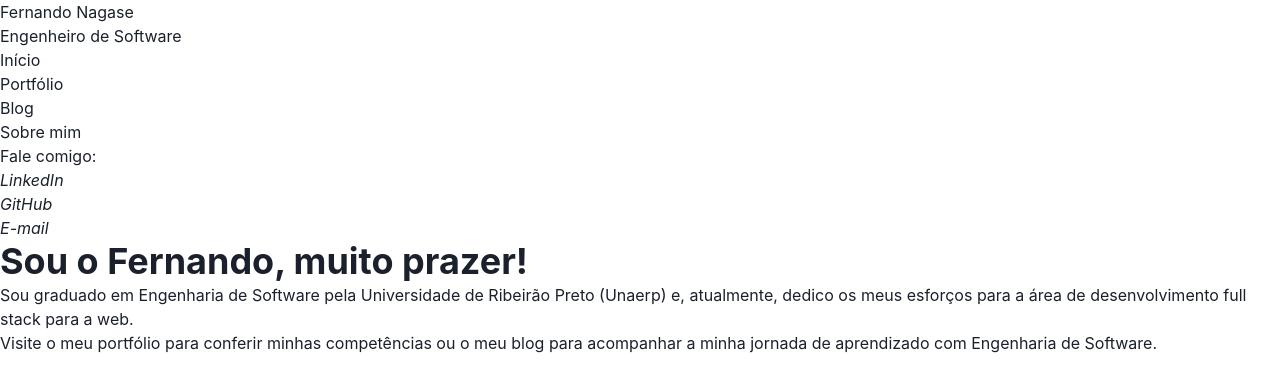
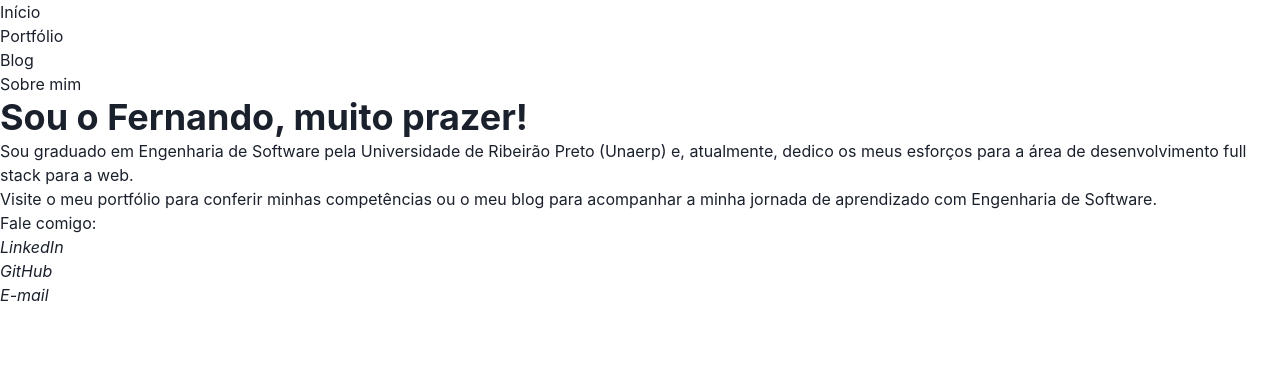
Before and after one commit to fernandonagase/ngsfer.com, a Next.js app: page / in a window 1280 px wide. Shown: the top 392 px of the page. Built offline with nearby package versions, Linux system fonts and the light colour scheme.

Commit message:
change site structure

```diff
--- a/components/ContactMe/index.tsx
+++ b/components/ContactMe/index.tsx
@@ -1,9 +1,11 @@
-import { List, ListItem } from '@chakra-ui/react'
+import { List, ListItem, Text } from '@chakra-ui/react'
 
 import ContactItem from './ContactItem'
 
 export default function ContactMe() {
     return (
+        <div>
+            <Text>Fale comigo:</Text>
             <address>
                 <List>
                     <ListItem>
@@ -23,5 +25,6 @@ export default function ContactMe() {
                     </ListItem>
                 </List>
             </address>
+        </div>
     )
 }
--- /dev/null
+++ b/components/Footer/index.tsx
@@ -0,0 +1,9 @@
+import ContactMe from '../ContactMe'
+
+export default function Footer() {
+    return (
+        <footer>
+            <ContactMe />
+        </footer>
+    )
+}
--- a/components/Header/index.tsx
+++ b/components/Header/index.tsx
@@ -1,18 +1,9 @@
-import { Text } from '@chakra-ui/react'
-
-import Logo from '@/components/Logo'
 import SiteNavigation from '@/components/SiteNavigation'
-import ContactMe from '@/components/ContactMe'
 
 export default function Header() {
     return (
         <header>
-            <Logo />
             <SiteNavigation />
-            <div>
-                <Text>Fale comigo:</Text>
-                <ContactMe />
-            </div>
         </header>
     )
 }
--- a/layout/MainLayout/index.tsx
+++ b/layout/MainLayout/index.tsx
@@ -1,6 +1,7 @@
 import { ReactNode } from 'react'
 
 import Header from '@/components/Header'
+import Footer from '@/components/Footer'
 
 type MainLayoutProps = {
     children: ReactNode
@@ -11,6 +12,7 @@ export default function MainLayout({ children }: MainLayoutProps) {
         <>
             <Header />
             <main>{children}</main>
+            <Footer />
         </>
     )
 }
```
Lines whose indentation alone changed are shown as unchanged.
